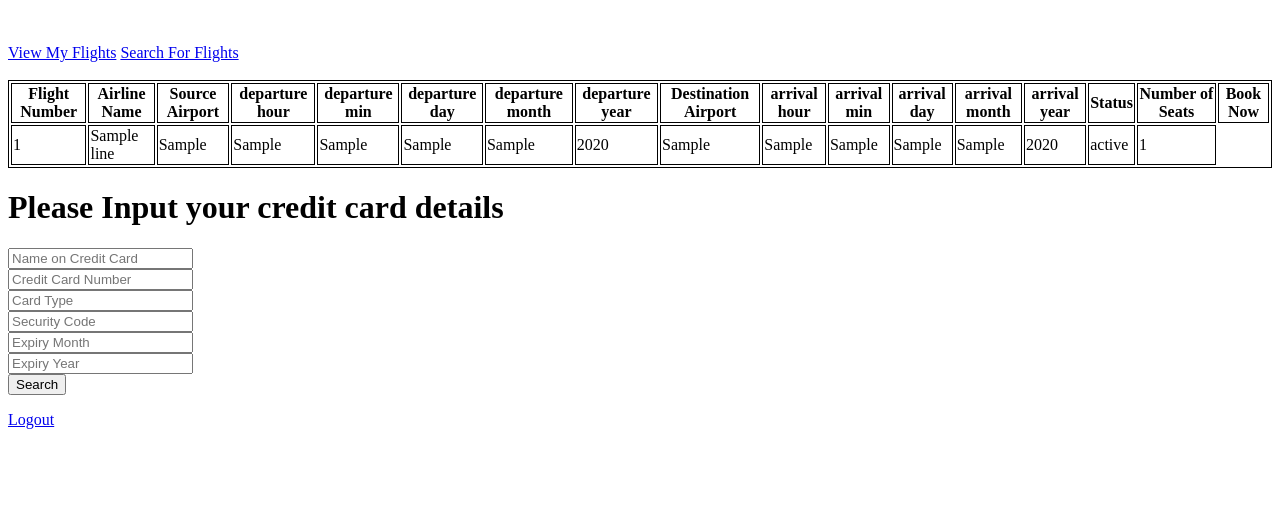
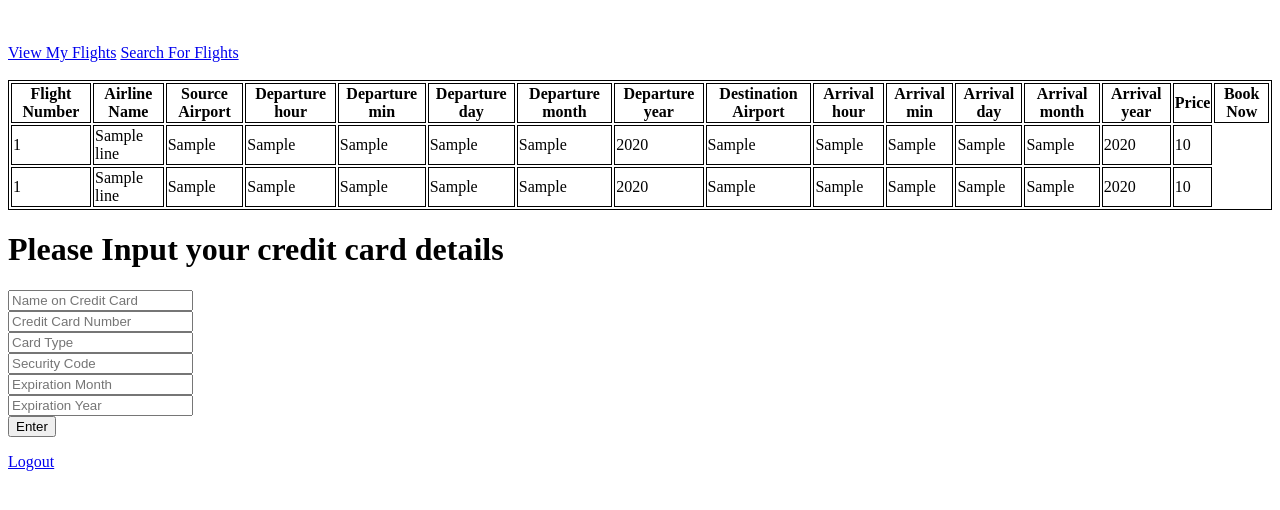
Before and after one commit to ms8909/airline-booking-system, a Flask app: template templates/purchase_ticket_c.html in a window 1280 px wide. Shown: the top 510 px of the page. Run offline with Flask 2, Linux system fonts and the light colour scheme; the template is opened without the code that fills it: most values are stand-ins (such as "Sample title", 1, 10 or a date in 2020).

Commit message:
added some queries

```diff
--- a/templates/purchase_ticket_c.html
+++ b/templates/purchase_ticket_c.html
@@ -18,26 +18,25 @@
 		<th>Flight Number</th>
 		<th>Airline Name</th>
 		<th>Source Airport</th>
-		<th>departure hour </th>
-		<th>departure min</th>
-		<th>departure day</th>
-		<th>departure month</th>
-		<th>departure year</th>
+		<th>Departure hour </th>
+		<th>Departure min</th>
+		<th>Departure day</th>
+		<th>Departure month</th>
+		<th>Departure year</th>
 		<th>Destination Airport</th>
-		<th>arrival hour </th>
-		<th>arrival min</th>
-		<th>arrival day</th>
-		<th>arrival month</th>
-		<th>arrival year</th>
-		<th>Status</th>
-		<th>Number of Seats</th>
+		<th>Arrival hour</th>
+		<th>Arrival min</th>
+		<th>Arrival day</th>
+		<th>Arrival month</th>
+		<th>Arrival year</th>
+		<th>Price</th>
 		<th>Book Now</th>
 
 
-	{% for line in flight %}
+	{% for line in flight_dep %}
 		<tr>
 			<td>{{line['flight_num']}}</td>
-			<td>{{line['airline_name']}}</td>
+			<td>{{line['flight.airline_name']}}</td>
 			<td>{{line['departure_airport']}}</td>
 			<td>{{line['departure_hour']}}</td>
 			<td>{{line['departure_min']}}</td>
@@ -50,22 +49,41 @@
 			<td>{{line['arrival_day']}}</td>
 			<td>{{line['arrival_month']}}</td>
 			<td>{{line['arrival_year']}}</td>
-			<td>{{line['status']}}</td>
-			<td>{{line['num_of_seats']}}</td>
+			<td>{{line['base_price']}}</td>
+		</tr>
+{% endfor %}
 
+{% for line in flight_arr %}
+	<tr>
+		<td>{{line['flight_num']}}</td>
+		<td>{{line['light.airline_name']}}</td>
+		<td>{{line['departure_airport']}}</td>
+		<td>{{line['departure_hour']}}</td>
+		<td>{{line['departure_min']}}</td>
+		<td>{{line['departure_day']}}</td>
+		<td>{{line['departure_month']}}</td>
+		<td>{{line['departure_year']}}</td>
+		<td>{{line['arrival_airport']}}</td>
+		<td>{{line['arrival_hour']}}</td>
+		<td>{{line['arrival_min']}}</td>
+		<td>{{line['arrival_day']}}</td>
+		<td>{{line['arrival_month']}}</td>
+		<td>{{line['arrival_year']}}</td>
+		<td>{{line['base_price']}}</td>
 	</tr>
 {% endfor %}
+
 </table>
 
 <form action="/payment_c" method="POST">
 	<h1>Please Input your credit card details</h1>
-	<input type="text" name = "name" placeholder="Name on Credit Card" required/> </br>
+	<input type="text" name = "card_name" placeholder="Name on Credit Card" required/> </br>
 	<input type="text" name = "card_number" placeholder="Credit Card Number" required/> </br>
 	<input type="text" name = "card_type" placeholder="Card Type" required/> </br>
 	<input type="text" name = "security_code" placeholder="Security Code" required/> </br>
-	<input type="text" name = "exp_month" placeholder="Expiry Month" required/> </br>
-	<input type="text" name = "exp_year" placeholder="Expiry Year" required/> </br>
-	<input type="submit" value = Search />
+	<input type="text" name = "exp_month" placeholder="Expiration Month" required/> </br>
+	<input type="text" name = "exp_year" placeholder="Expiration Year" required/> </br>
+	<input type="submit" value = Enter />
 </form>
 
 
```
Also changed, not shown: app.py (+28 -14 lines).
